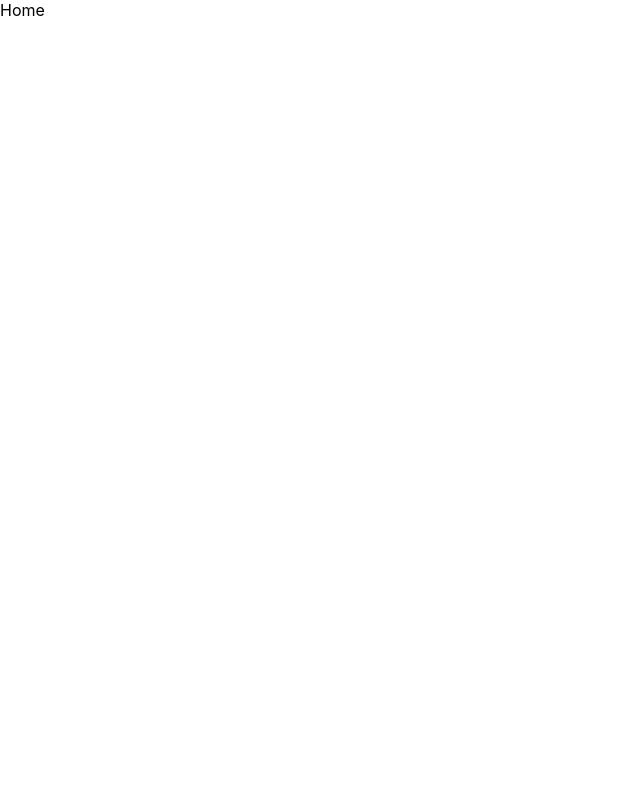
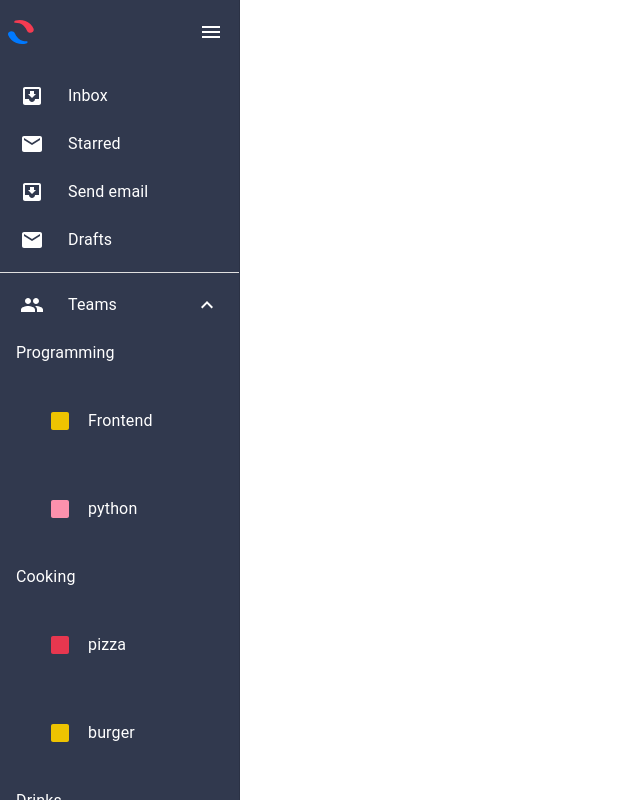
Before and after one commit to MalekHamadeh/LD-Excerxise-1, a React (Create React App) app: page /home in a window 1280 px wide. Shown: the whole page, without its empty margins (0-640 px from the left). Built offline with nearby package versions, Linux system fonts and the light colour scheme.

Commit message:
added side nav to homePage

```diff
--- a/package.json
+++ b/package.json
@@ -5,6 +5,7 @@
   "dependencies": {
     "@emotion/react": "^11.10.6",
     "@emotion/styled": "^11.10.6",
+    "@mui/icons-material": "^5.11.11",
     "@mui/material": "^5.11.15",
     "@testing-library/jest-dom": "^5.16.5",
     "@testing-library/react": "^13.4.0",
--- a/src/App.js
+++ b/src/App.js
@@ -1,7 +1,7 @@
 import "./App.css";
 import { BrowserRouter as Router, Routes, Route } from "react-router-dom";
 import Authentication from "./Pages/Authentication/Authentication";
-import Home from "./Pages/Home";
+import Home from "./Pages/Home/Home";
 
 function App() {
   return (
--- a/src/Components/AuthenticationComponents/ForgotPassword.js
+++ b/src/Components/AuthenticationComponents/ForgotPassword.js
@@ -17,7 +17,7 @@ const ForgotPassword = ({ onClick }) => {
   };
 
   const returnToLogin = () => {
-    onClick("login");
+    onClick("Login");
   };
   return (
     <GridContainer
@@ -49,7 +49,9 @@ const ForgotPassword = ({ onClick }) => {
             </StyledButton>
           </GridItem>
           <GridItem xs={1}>
-            <StyledButton variant='text'>Go back</StyledButton>
+            <StyledButton variant='text' onClick={returnToLogin}>
+              Go back
+            </StyledButton>
           </GridItem>
         </>
       )}
--- a/src/Components/AuthenticationComponents/Login.js
+++ b/src/Components/AuthenticationComponents/Login.js
@@ -5,18 +5,22 @@ import {
   GridContainer,
   StyledButton,
   StyledInput,
-  VerticalGridItem,
-  LeftGridItem,
-  RightGridItem,
   StyledAlert,
   StyledText,
 } from "../../Pages/Authentication/StyleAuthentication";
 
-const Login = ({ onClick }) => {
+const Login = ({ onClick, successfulPass }) => {
   const [incorrect, isIncorrect] = useState(false);
   const incorrectCredantials = () => {
     isIncorrect(!incorrect);
   };
+  const goToSignUp = () => {
+    onClick("SignUp");
+  };
+  const goToForgotPassword = () => {
+    onClick("ForgotPassword");
+  };
+
   return (
     <GridContainer
       direction='column'
@@ -35,8 +39,13 @@ const Login = ({ onClick }) => {
       <GridItem />
       <GridItem>
         {incorrect && (
-          <StyledAlert severity='warning'>
+          <StyledAlert severity='error'>
             Please make sure you have the correct email or password
+          </StyledAlert>
+        )}
+        {successfulPass && (
+          <StyledAlert severity='success'>
+            Password was reset Successfully
           </StyledAlert>
         )}
       </GridItem>
@@ -51,19 +60,16 @@ const Login = ({ onClick }) => {
           Login
         </StyledButton>
       </GridItem>
-      <VerticalGridItem>
-        <LeftGridItem>
-          <Button onClick={() => onClick("ForgotPassword")}>
-            Forgot Password?
-          </Button>
-        </LeftGridItem>
-        <RightGridItem>
-          <Button onClick={() => onClick("SignUp")}>
-            {" "}
-            I dont have an account{" "}
-          </Button>
-        </RightGridItem>
-      </VerticalGridItem>
+      <GridItem>
+        <GridContainer direction='row' gap={30}>
+          <GridItem>
+            <Button onClick={goToForgotPassword}>Forgot Password?</Button>
+          </GridItem>
+          <GridItem>
+            <Button onClick={goToSignUp}>I dont have an account</Button>
+          </GridItem>
+        </GridContainer>
+      </GridItem>
     </GridContainer>
   );
 };
--- a/src/Components/AuthenticationComponents/Signup.js
+++ b/src/Components/AuthenticationComponents/Signup.js
@@ -9,12 +9,12 @@ import {
 } from "../../Pages/Authentication/StyleAuthentication";
 import SignUpContext from "../../Utils/SignUpContext/SignUpContext";
 
-const Signup = () => {
+const Signup = ({ onClick }) => {
   const { title, step, setStep, data, setData, canContinue } =
     useContext(SignUpContext);
 
-  const handlePrev = () => {
-    setStep((prev) => prev - 1);
+  const goToLogin = () => {
+    onClick("Login");
   };
   const handleNext = () => {
     setStep((prev) => prev + 1);
@@ -47,13 +47,7 @@ const Signup = () => {
             Next
           </StyledButton>
         ) : (
-          <StyledButton
-            variant='contained'
-            register={true}
-            onClick={() => {
-              console.log("registered");
-            }}
-          >
+          <StyledButton variant='contained' register={true} onClick={goToLogin}>
             Register
           </StyledButton>
         )}
--- /dev/null
+++ b/src/Components/Home/Drawer.js
@@ -0,0 +1,212 @@
+import * as React from "react";
+import { styled, useTheme } from "@mui/material/styles";
+import Box from "@mui/material/Box";
+import MuiDrawer from "@mui/material/Drawer";
+import List from "@mui/material/List";
+import CssBaseline from "@mui/material/CssBaseline";
+import Divider from "@mui/material/Divider";
+import IconButton from "@mui/material/IconButton";
+import MenuIcon from "@mui/icons-material/Menu";
+import ListItem from "@mui/material/ListItem";
+import ListItemButton from "@mui/material/ListItemButton";
+import ListItemIcon from "@mui/material/ListItemIcon";
+import ListItemText from "@mui/material/ListItemText";
+import InboxIcon from "@mui/icons-material/MoveToInbox";
+import MailIcon from "@mui/icons-material/Mail";
+import smallLogo from "../../Images/SmallLogo.svg";
+import NeededDrawerList from "./NeededDrawerList";
+import PeopleIcon from "@mui/icons-material/People";
+import { ExpandLess, ExpandMore } from "@mui/icons-material";
+
+const drawerWidth = 240;
+
+const openedMixin = (theme) => ({
+  width: drawerWidth,
+  transition: theme.transitions.create("width", {
+    easing: theme.transitions.easing.sharp,
+    duration: theme.transitions.duration.enteringScreen,
+  }),
+  overflowX: "hidden",
+  background: "#31394E",
+  color: "#fff",
+});
+
+const closedMixin = (theme) => ({
+  transition: theme.transitions.create("width", {
+    easing: theme.transitions.easing.sharp,
+    duration: theme.transitions.duration.leavingScreen,
+  }),
+  overflowX: "hidden",
+  width: `calc(${theme.spacing(7)} + 1px)`,
+  [theme.breakpoints.up("sm")]: {
+    width: `calc(${theme.spacing(8)} + 1px)`,
+  },
+  background: "#31394E",
+});
+
+const DrawerHeader = styled("div")(({ theme }) => ({
+  display: "flex",
+  alignItems: "center",
+  justifyContent: "space-between",
+  padding: theme.spacing(0, 1),
+  // necessary for content to be below app bar
+  ...theme.mixins.toolbar,
+  background: "#31394E",
+  "& .MuiIconButton-root": {
+    color: "#fff",
+  },
+}));
+
+const Drawer = styled(MuiDrawer, {
+  shouldForwardProp: (prop) => prop !== "open",
+})(({ theme, open }) => ({
+  width: drawerWidth,
+  flexShrink: 0,
+  whiteSpace: "nowrap",
+  boxSizing: "border-box",
+  ...(open && {
+    ...openedMixin(theme),
+    "& .MuiDrawer-paper": openedMixin(theme),
+  }),
+  ...(!open && {
+    ...closedMixin(theme),
+    "& .MuiDrawer-paper": closedMixin(theme),
+  }),
+}));
+
+const StyledDivider = styled(Divider)(({ theme }) => ({
+  background: "#fff",
+}));
+
+export default function MiniDrawer() {
+  const [open, setOpen] = React.useState(true);
+  const [nestedIsOpen, setNestedIsOpen] = React.useState(true);
+
+  const [items, setItems] = React.useState([
+    {
+      text: "Frontend",
+      iconColor: "Yellow",
+      title: "Programming",
+    },
+    {
+      text: "python",
+      iconColor: "Pink",
+      title: "Programming",
+    },
+    {
+      text: "pizza",
+      iconColor: "Red",
+      title: "Cooking",
+    },
+    {
+      text: "burger",
+      iconColor: "Yellow",
+      title: "Cooking",
+    },
+    {
+      text: "pepsi",
+      iconColor: "Pink",
+      title: "Drinks",
+    },
+  ]);
+
+  const handleDrawer = () => {
+    setOpen(!open);
+  };
+
+  const handleNesetedDrawer = () => {
+    setNestedIsOpen(!nestedIsOpen);
+  };
+  const groupedItems = items.reduce((acc, item) => {
+    const { title } = item;
+    if (title) {
+      acc[title] = [...(acc[title] || []), item];
+    }
+    return acc;
+  }, {});
+
+  return (
+    <Box sx={{ display: "flex" }}>
+      <CssBaseline enableColorScheme />
+      <Drawer variant='permanent' open={open}>
+        <DrawerHeader>
+          {open && <img src={smallLogo} alt='logo' />}
+          <IconButton onClick={handleDrawer}>
+            <MenuIcon />
+          </IconButton>
+        </DrawerHeader>
+
+        <List>
+          {["Inbox", "Starred", "Send email", "Drafts"].map((text, index) => (
+            <ListItem key={text} disablePadding sx={{ display: "block" }}>
+              <ListItemButton
+                sx={{
+                  minHeight: 48,
+                  justifyContent: open ? "initial" : "center",
+                  px: 2.5,
+                }}
+              >
+                <ListItemIcon
+                  sx={{
+                    minWidth: 0,
+                    mr: open ? 3 : "auto",
+                    justifyContent: "center",
+                    color: "#fff",
+                  }}
+                >
+                  {index % 2 === 0 ? <InboxIcon /> : <MailIcon />}
+                </ListItemIcon>
+                <ListItemText primary={text} sx={{ opacity: open ? 1 : 0 }} />
+              </ListItemButton>
+            </ListItem>
+          ))}
+        </List>
+        <StyledDivider />
+        <List>
+          <ListItem disablePadding sx={{ display: "block" }}>
+            <ListItemButton
+              sx={{
+                minHeight: 48,
+                justifyContent: open ? "initial" : "center",
+                px: 2.5,
+              }}
+              onClick={handleNesetedDrawer}
+            >
+              <ListItemIcon
+                sx={{
+                  minWidth: 0,
+                  mr: open ? 3 : "auto",
+                  justifyContent: "center",
+                  color: "#fff",
+                }}
+              >
+                <PeopleIcon />
+              </ListItemIcon>
+              <ListItemText primary='Teams' sx={{ opacity: open ? 1 : 0 }} />
+              {open ? nestedIsOpen ? <ExpandLess /> : <ExpandMore /> : null}
+            </ListItemButton>
+          </ListItem>
+          {open &&
+            nestedIsOpen &&
+            Object.entries(groupedItems).map(([name, items]) => {
+              return (
+                <>
+                  <ListItem>
+                    <ListItemText primary={name} />
+                  </ListItem>
+
+                  {items.map((subitem) => {
+                    return (
+                      <ListItem>
+                        <NeededDrawerList items={subitem} />
+                      </ListItem>
+                    );
+                  })}
+                </>
+              );
+            })}
+        </List>
+      </Drawer>
+    </Box>
+  );
+}
--- /dev/null
+++ b/src/Components/Home/NeededDrawerList.js
@@ -0,0 +1,44 @@
+import {
+  Divider,
+  List,
+  ListItem,
+  ListItemButton,
+  ListItemText,
+} from "@mui/material";
+import React, { useEffect } from "react";
+import SquareRoundedIcon from "@mui/icons-material/SquareRounded";
+
+const NeededDrawerList = ({ items: { iconColor, text } }) => {
+  //   useEffect(() => {
+  //     console.log(item);
+  //   }, [item]);
+  const handleColor = (color) => {
+    if (color === "Yellow") {
+      return "#EEC301";
+    }
+    if (color === "Red") {
+      return "#E7374F";
+    }
+    if (color === "Pink") {
+      return "#FC91AD";
+    }
+  };
+
+  return (
+    <List>
+      <ListItem>
+        <ListItemButton
+          sx={{
+            color: handleColor(iconColor),
+            justifyContent: "center",
+          }}
+        >
+          <SquareRoundedIcon />
+        </ListItemButton>
+        <ListItemText primary={text} sx={{ color: "#fff" }} />
+      </ListItem>
+    </List>
+  );
+};
+
+export default NeededDrawerList;
--- a/src/Pages/Authentication/Authentication.js
+++ b/src/Pages/Authentication/Authentication.js
@@ -1,4 +1,4 @@
-import React, { useState } from "react";
+import React, { useEffect, useState } from "react";
 import ForgotPassword from "../../Components/AuthenticationComponents/ForgotPassword";
 import Login from "../../Components/AuthenticationComponents/Login";
 import Signup from "../../Components/AuthenticationComponents/Signup";
@@ -15,9 +15,12 @@ import { PasswordProvider } from "../../Utils/PasswordContext/PasswordContext";
 
 const Authentication = () => {
   const [screen, setScreen] = useState("Login");
+  const [successfulPass, setSuccessfulPass] = useState(false);
 
   const handleScreens = (string) => {
     setScreen(string);
+    console.log(string);
+    console.log(screen);
   };
 
   return (
@@ -29,10 +32,10 @@ const Authentication = () => {
       </HeaderWrapper>
       <StyledPaper elevation={3}>
         {screen === "Login" ? (
-          <Login onClick={handleScreens} />
+          <Login onClick={handleScreens} successfulPass={successfulPass} />
         ) : screen === "SignUp" ? (
           <SignUpProvider>
-            <Signup />
+            <Signup onClick={handleScreens} />
           </SignUpProvider>
         ) : (
           <PasswordProvider>
--- a/src/Pages/Authentication/StyleAuthentication.js
+++ b/src/Pages/Authentication/StyleAuthentication.js
@@ -45,21 +45,10 @@ export const StyledPaper = styled(Paper)`
 `;
 //#endregion
 
-//#region Styles used in the Login and SignUp components
+//#region Styles used in the Login and SignUp and Forgot Password components
 
 export const GridContainer = styled(Grid).attrs({ container: true })``;
 export const GridItem = styled(Grid).attrs({ item: true })``;
-export const VerticalGridItem = styled(Grid).attrs({ item: true })`
-  display: flex;
-  flex-direction: row;
-  width: 30vw;
-`;
-export const LeftGridItem = styled(Grid).attrs({ item: true })`
-  margin-left: 0;
-`;
-export const RightGridItem = styled(Grid).attrs({ item: true })`
-  margin-right: 0;
-`;
 
 // the && opertator is used because Material-Ui has a higher specificity than our CSS so in order to override the MaterialUI CSS we use && instead of !important
 export const StyledText = styled(Typography)`
@@ -85,16 +74,13 @@ export const StyledButton = styled(Button)`
   }
 `;
 
-export const StyledAlert = styled(Alert)`
-  width: 28vw;
-  && {
-    color: #fd5461;
-    background: #f4f6fc;
-    font-family: "Rubik", sans-serif;
-  }
-  && .MuiSvgIcon {
-    fill: #fd5461;
-  }
-`;
+export const StyledAlert = styled(Alert)(({ severity }) => ({
+  width: "28vw",
+  "&&": {
+    color: severity === "error" ? "#fd5461" : "#29C293",
+    background: "#f4f6fc",
+    fontFamily: "Rubik, sans-serif",
+  },
+}));
 
 //#endregion
--- a/src/Pages/Home.js
+++ b/src/Pages/Home/Home.js
@@ -1,7 +1,8 @@
 import React from "react";
+import Drawer from "../../Components/Home/Drawer";
 
 const Home = () => {
-  return <div>Home</div>;
+  return <Drawer />;
 };
 
 export default Home;
--- /dev/null
+++ b/src/Pages/Home/StyledHome.js
@@ -0,0 +1,4 @@
+import styled from "styled-components";
+import {} from "@material-ui/core";
+
+export const HomeContainer = styled.div``;
```
Also changed, not shown: src/Images/SmallLogo.svg (added), 1 other file (tests, documents, lock files or other folders).
